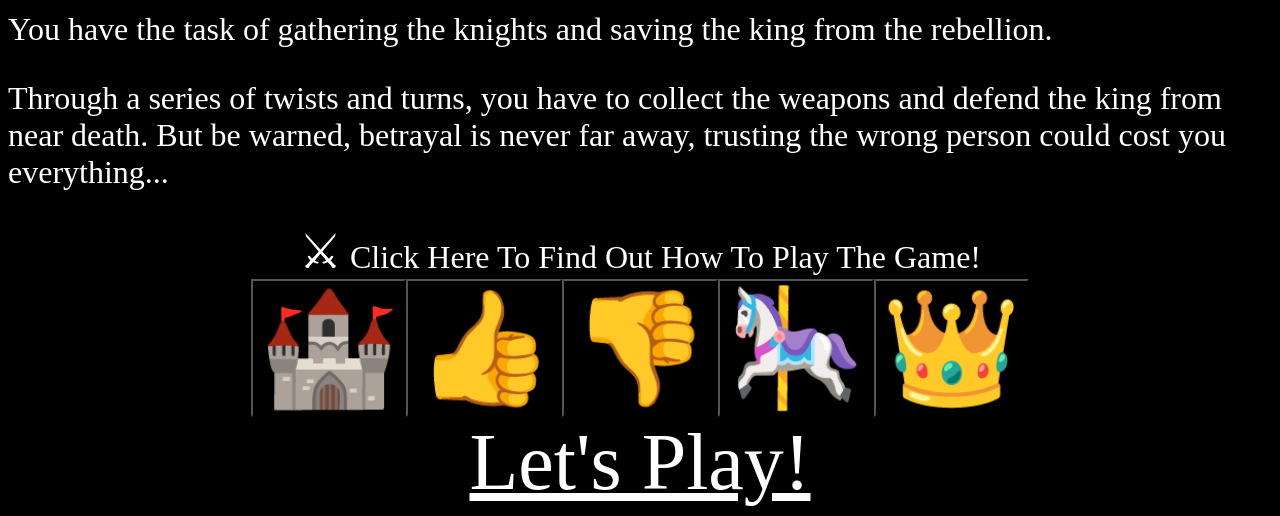
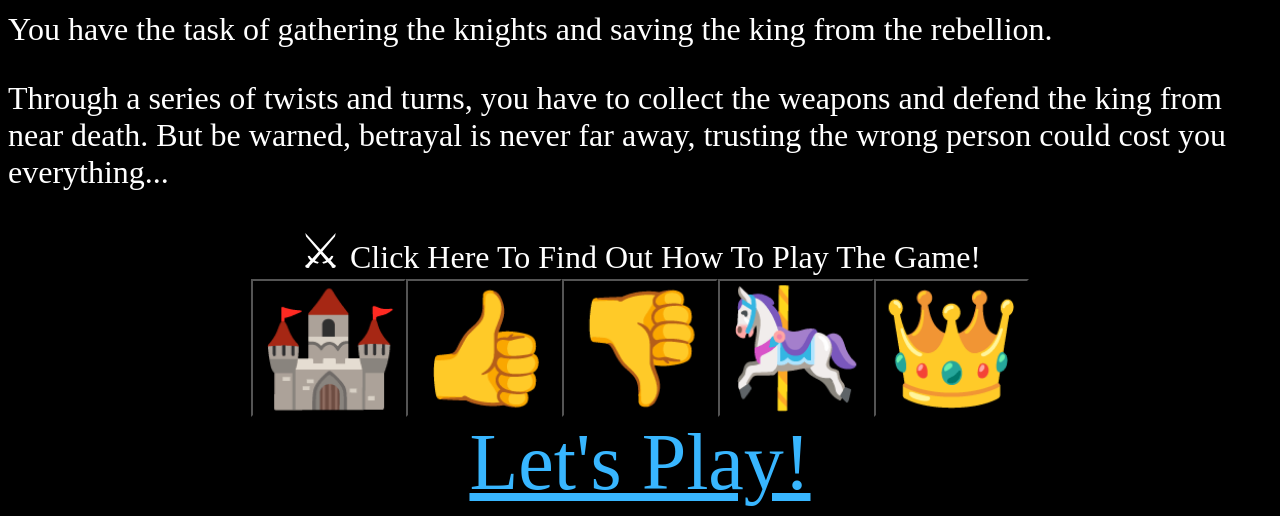
Before and after one commit to ljk28/MP2, a plain HTML site: page index.html in a window 1280 px wide. In both pictures the pointer is over the link "Let's Play!". Shown: the part 598-1114 px from the top of the page. Drawn offline with Linux system fonts and the light colour scheme; files whose address does not match are found by name.

Commit message:
Add hover rule to css

```diff
--- a/assets/css/style.css
+++ b/assets/css/style.css
@@ -146,3 +146,10 @@ taken and adapted from https://www.w3schools.com/css/css_display_visibility.asp
 .hidden {
   display: none;
 }
+
+/* hover over for lets play text taken and adapted from https://developer.mozilla.org/en-US/docs/Web/CSS/:hover */
+
+
+#play-new:hover {
+  color: #38B6FF;
+}
```
